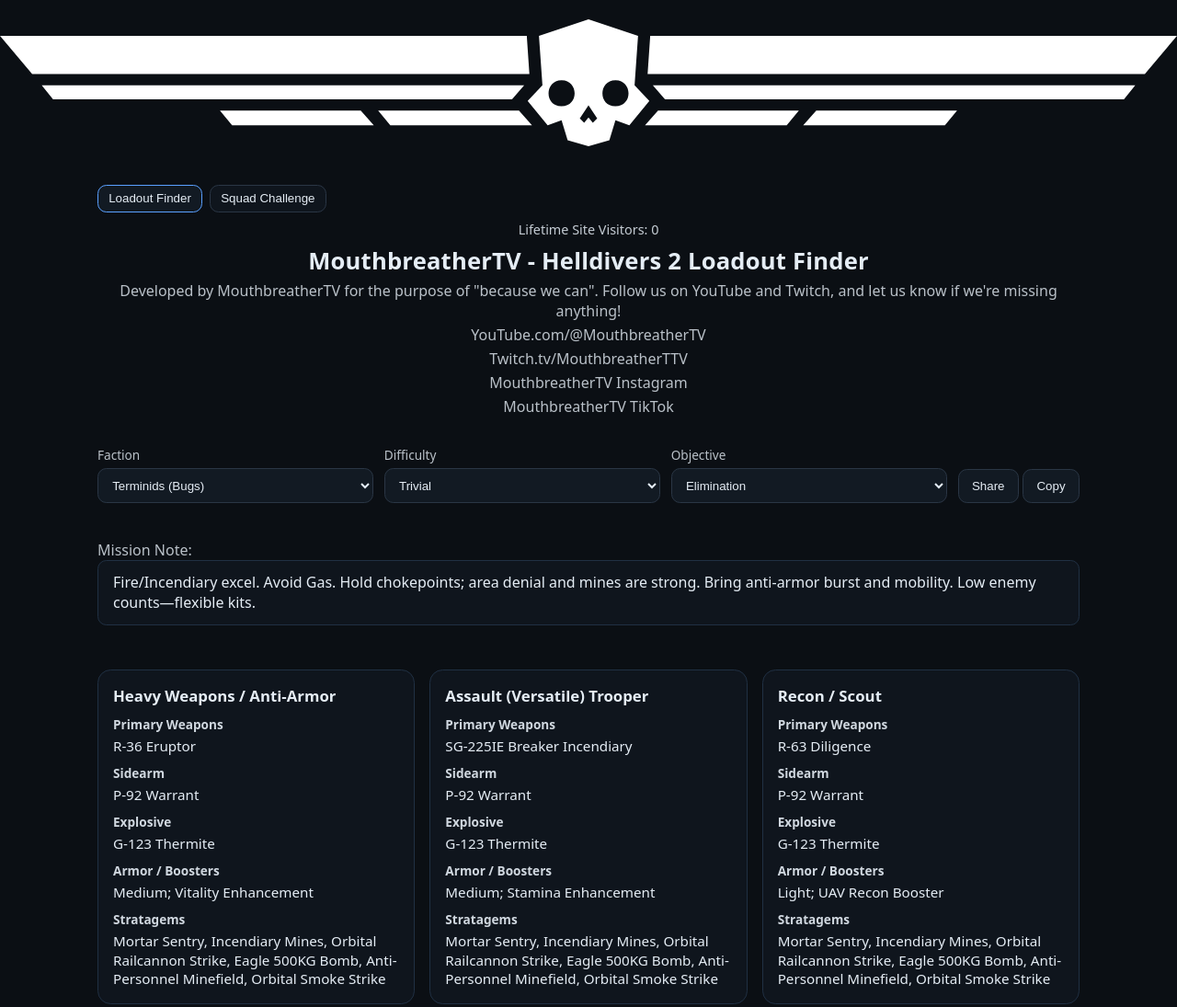
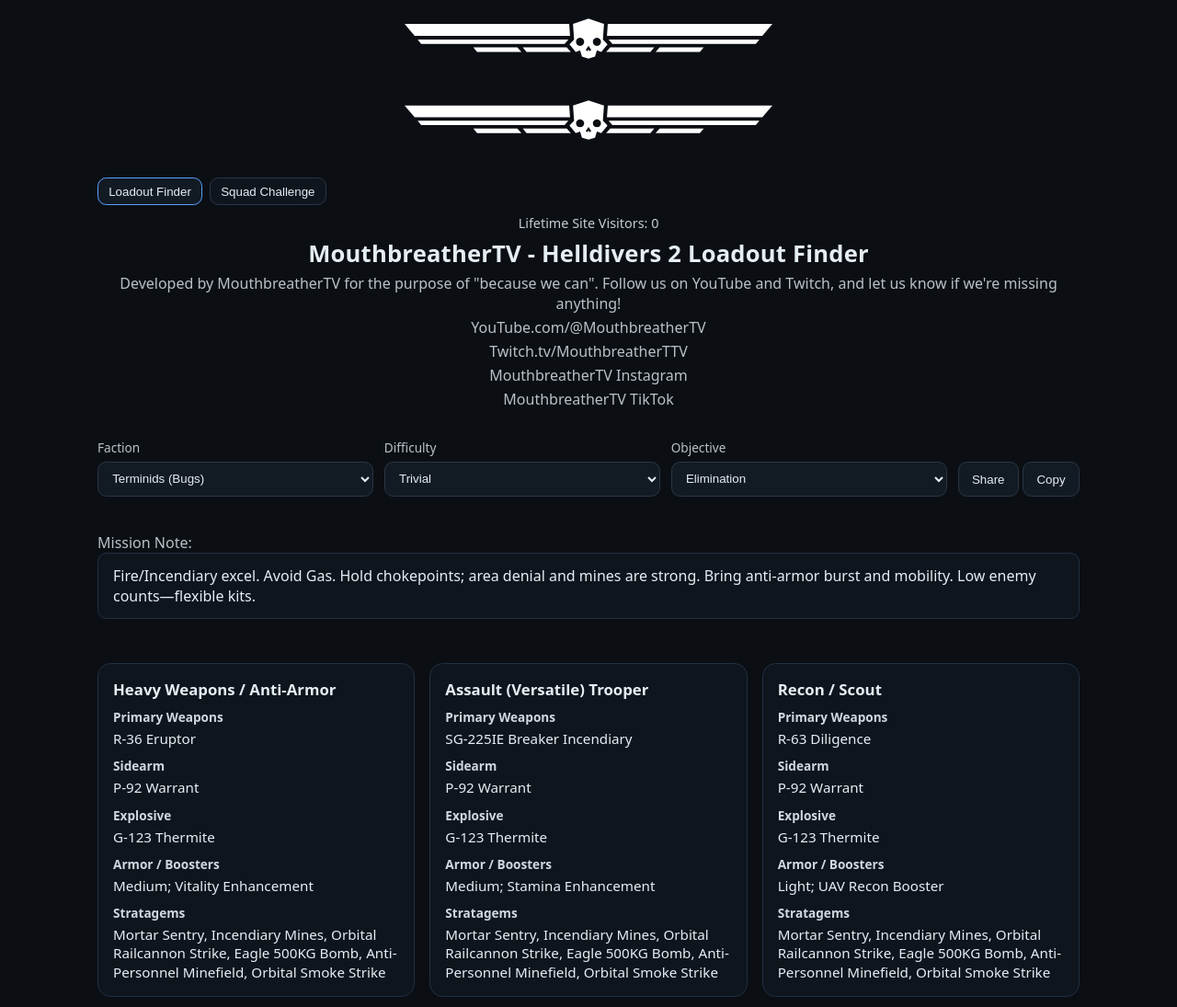
Before and after one commit to GarrickWoods/helldivers2-loadout-finder, a plain HTML site: page index.html in a window 1280 px wide. Shown: the top 1095 px of the page at 92% size. Drawn offline with Linux system fonts and the light colour scheme; no server answers.

Commit message:
Refactor header section in index.html to improve image sizing and maintain aspect ratio

```diff
--- a/index.html
+++ b/index.html
@@ -11,12 +11,23 @@
     }
 
     header img {
-        max-width: 100%;
+      max-width: 400px;
+      /* image won’t get larger than 400px */
+      min-width: 150px;
+      /* image won’t get smaller than 150px */
+      width: 100%;
+      /* scales between min and max */
       height: auto;
+      /* keeps aspect ratio */
     }
   </style>
 </head>
 
+<body>
+  <header>
+    <img src="HelldiversLogoWhite_NoBG.svg" alt="Helldivers Logo">
+  </header>
+</body>
   <body>
     <header>
       <img src="HelldiversLogoWhite_NoBG.svg" alt="Helldivers Logo">
```
Lines whose indentation alone changed are shown as unchanged.
